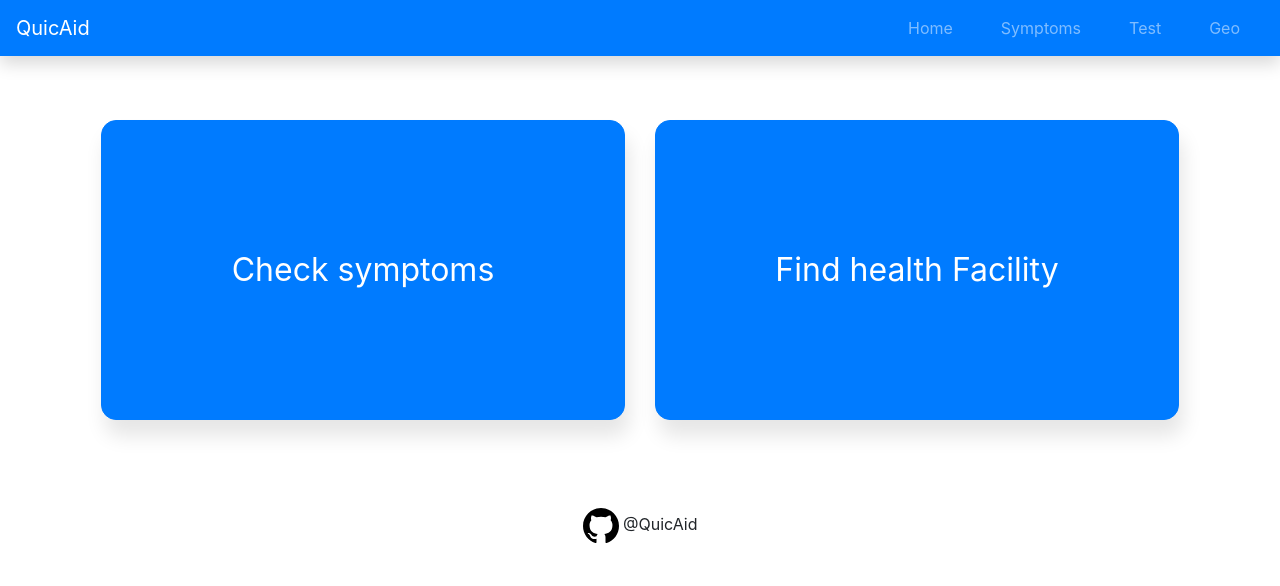
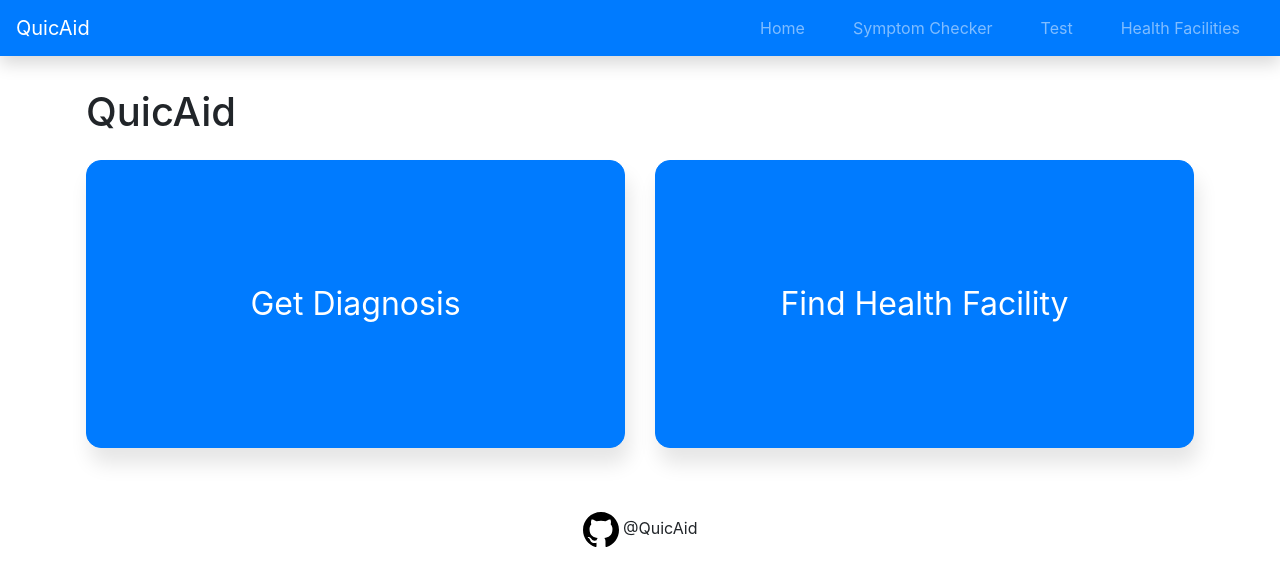
Before and after one commit to QuicAid/QuicAid, an Angular app: page /home in a window 1280 px wide. Shown: the top 586 px of the page. Built offline with nearby package versions, Linux system fonts and the light colour scheme.

Commit message:
update UI

```diff
--- a/src/app/app.component.html
+++ b/src/app/app.component.html
@@ -14,13 +14,13 @@
         <a class="nav-link" [routerLink]="'/home'" (click)="isMenuCollapsed = true">Home</a>
       </li>
       <li class="nav-item px-3">
-        <a class="nav-link" [routerLink]="'/symptoms'" (click)="isMenuCollapsed = true">Symptoms</a>
+        <a class="nav-link" [routerLink]="'/symptoms'" (click)="isMenuCollapsed = true">Symptom Checker</a>
       </li>
       <li class="nav-item px-3">
         <a class="nav-link" [routerLink]="'/test'" (click)="isMenuCollapsed = true">Test</a>
       </li>
       <li class="nav-item px-3">
-        <a class="nav-link" [routerLink]="'.'" (click)="isMenuCollapsed = true">Geo</a>
+        <a class="nav-link" [routerLink]="'.'" (click)="isMenuCollapsed = true">Health Facilities</a>
       </li>
     </ul>
   </div>
--- a/src/app/home/home.component.html
+++ b/src/app/home/home.component.html
@@ -1,6 +1,7 @@
-<div class="container">
-  <div class="row my-5 p-3">
-    <div class="col-md-6 mb-3"><button class="btn btn-primary ui-button" routerLink="/symptoms">Check symptoms</button></div>
-    <div class="col-md-6"><button class="btn btn-primary ui-button">Find health Facility</button></div>
+<div class="container p-3">
+  <h1>QuicAid</h1>
+  <div class="row my-4">
+    <div class="col-md-6 mb-3"><button class="btn btn-primary ui-button" routerLink="/symptoms">Get Diagnosis</button></div>
+    <div class="col-md-6"><button class="btn btn-primary ui-button">Find Health Facility</button></div>
   </div>
 </div>
--- a/src/app/home/home.component.scss
+++ b/src/app/home/home.component.scss
@@ -1,5 +1,5 @@
 .ui-button {
-  height: 300px;
+  height: 18rem;
   width: 100%;
   border-radius: 15px;
   box-shadow: 0.25rem 1rem 1.25rem rgba(0, 0, 0, 0.1);
```
